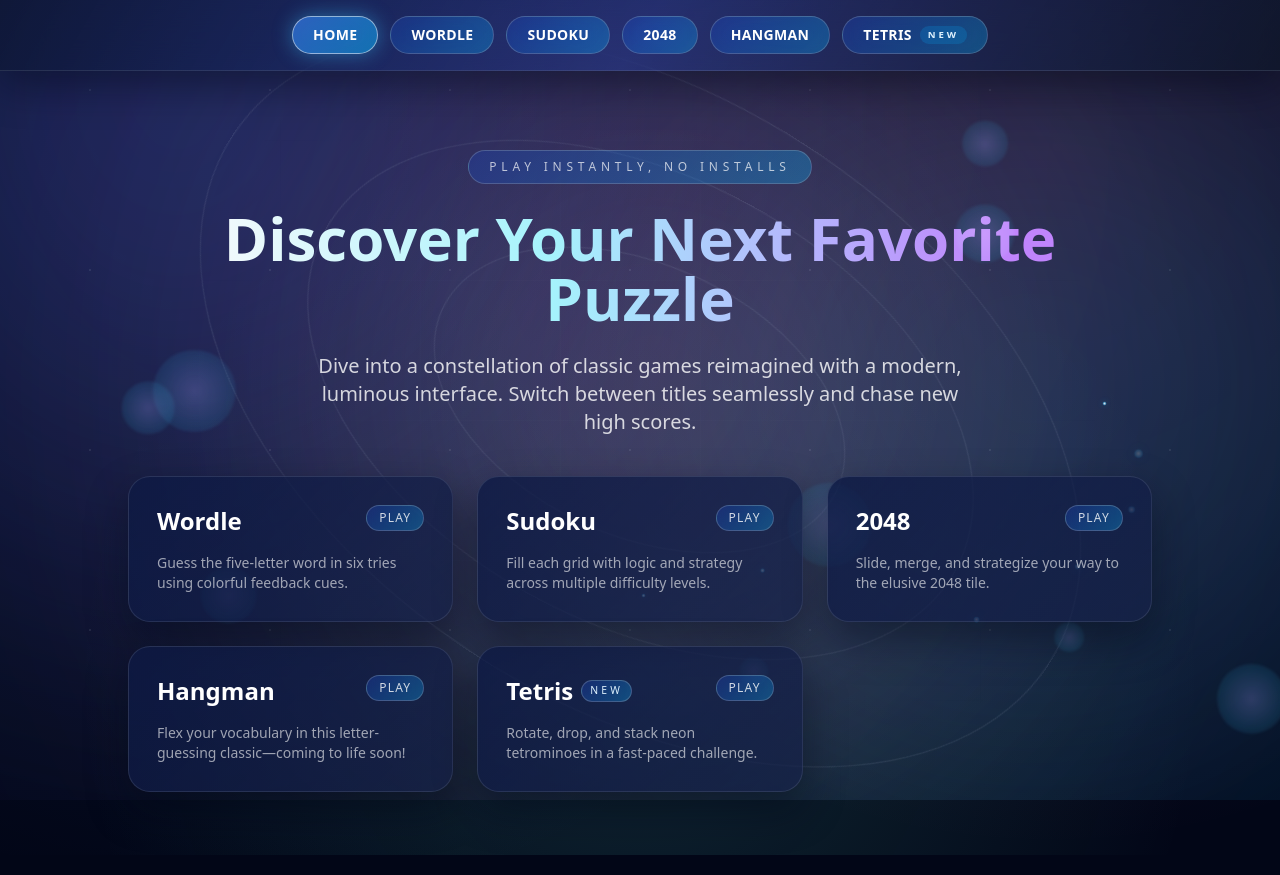
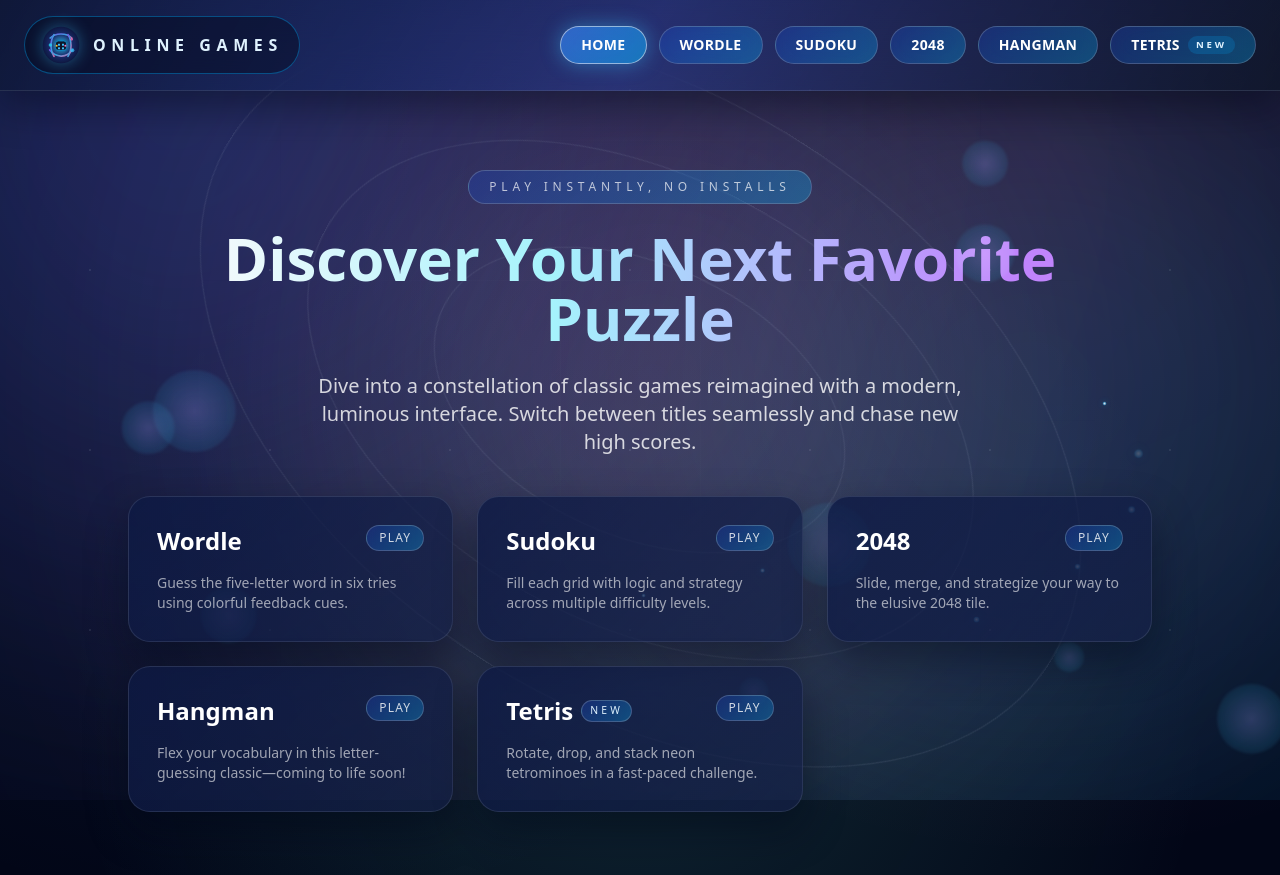
Before and after one commit to chetanbasuray/online-games, a Next.js app: page / in a window 1280 px wide. Built offline with nearby package versions, Linux system fonts and the light colour scheme.

Commit message:
Add branded SVG logo and favicon (#5)

```diff
--- a/app/components/NavBar.js
+++ b/app/components/NavBar.js
@@ -1,5 +1,6 @@
 "use client";
 
+import Image from "next/image";
 import Link from "next/link";
 import { usePathname } from "next/navigation";
 import { GAMES } from "../data/games";
@@ -8,7 +9,26 @@ export default function NavBar() {
   const pathname = usePathname();
 
   return (
-    <nav className="cosmic-toolbar sticky top-0 z-30 flex flex-wrap items-center justify-center gap-3 px-6 py-4">
+    <nav className="cosmic-toolbar sticky top-0 z-30 flex flex-col items-center gap-4 px-6 py-4 text-white shadow-lg shadow-sky-900/30 md:flex-row md:justify-between">
+      <Link
+        href="/"
+        className="group flex items-center gap-3 rounded-full border border-sky-500/40 bg-slate-950/40 px-4 py-2 transition hover:border-sky-300/70 hover:bg-slate-950/70"
+        title="Online Games home"
+      >
+        <Image
+          src="/online-games-logo.svg"
+          alt="Online Games logo"
+          width={40}
+          height={40}
+          priority
+          className="h-10 w-10 drop-shadow-[0_0_8px_rgba(56,189,248,0.45)]"
+        />
+        <span className="text-base font-bold uppercase tracking-[0.35em] text-sky-100 transition group-hover:text-white">
+          Online Games
+        </span>
+      </Link>
+
+      <div className="flex flex-wrap items-center justify-center gap-3">
         <Link
           href="/"
           className={`cosmic-pill px-5 py-2 text-sm font-semibold uppercase tracking-wide text-white transition ${
@@ -39,6 +59,7 @@ export default function NavBar() {
             </Link>
           );
         })}
+      </div>
     </nav>
   );
 }
--- a/app/layout.js
+++ b/app/layout.js
@@ -5,6 +5,9 @@ import CosmicBackground from "./components/CosmicBackground";
 export const metadata = {
   title: "Online Games",
   description: "Play Wordle and Sudoku in your browser!",
+  icons: {
+    icon: "/favicon.svg",
+  },
 };
 
 export default function RootLayout({ children }) {
```
Also changed, not shown: public/favicon.svg (added), public/online-games-logo.svg (added). Lines whose indentation alone changed are shown as unchanged.
